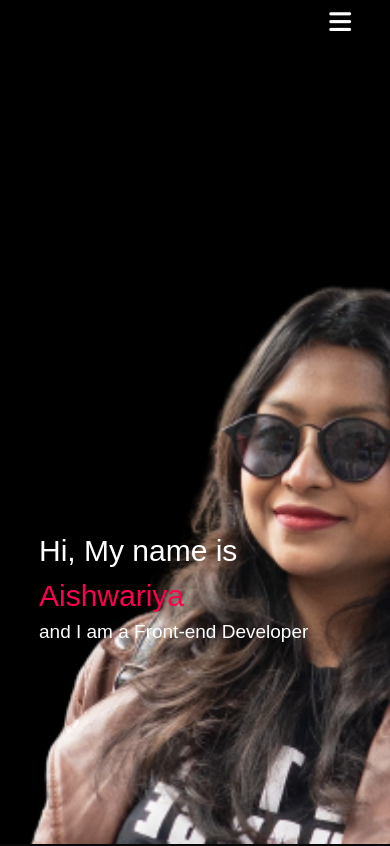
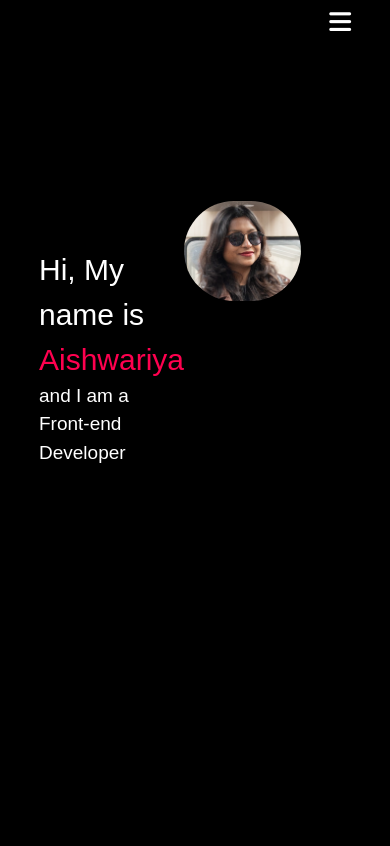
Before and after one commit to Aishwariya22/My_Portfolio, an Angular app: page / in a window 390 px wide. Shown: the top 846 px of the page. Built offline with nearby package versions, Linux system fonts and the light colour scheme.

Commit message:
resolution

```diff
--- a/src/app/app.component.css
+++ b/src/app/app.component.css
@@ -1,89 +1,126 @@
-#header{
+#header {
     width: 100%;
     height: 100vh;
     background-image: url(images/background2.png);
     background-size: cover;
     background-position: center;
 }
-.container{
+
+.container {
     padding: 10px 10%;
 }
-nav{
-    display:flex;
+
+nav {
+    display: flex;
     align-items: center;
     justify-content: flex-end;
     flex-wrap: wrap;
 }
+
 /* .logo{
     width: 140px;
 } */
-nav ul li{
+nav ul li {
     display: inline-block;
     list-style: none;
     margin: 10px 20px;
 }
-nav ul li a{
+
+nav ul li a {
     color: #fff;
     text-decoration: none;
     font-size: 18px;
     position: relative;
 }
-nav ul li a::after{
-    content:'';
+
+nav ul li a::after {
+    content: '';
     width: 0%;
     height: 3px;
     background: #ff004f;
     position: absolute;
-    left:0;
+    left: 0;
     bottom: -6px;
     transition: 0.5s;
 }
-nav ul li a:hover:after{
+
+nav ul li a:hover:after {
     width: 100%;
 }
-.header-text{
+
+.header-text {
     margin-top: 20%;
     font-size: 30px;
 }
-.header-text h1{
+
+.header-text h1 {
     font-size: 60px;
     /* margin-top: 20px; */
 }
-.header-text h1 span{
+
+.header-text h1 span {
     color: #ff004f;
 }
+
+.mobile-image {
+    display: none;
+}
+
 .copyright-container {
     box-sizing: border-box;
     padding-right: 20px;
     padding-left: 20px;
     background-color: black;
     text-align: center;
-    position:absolute;
+    position: absolute;
     bottom: 0;
     width: 100%;
     height: 150px;
     color: white;
-  }
+}
+
 /*-------------------------css for small screens----------*/
-nav .fas{
+nav .fas {
     display: none;
 }
-@media only screen and (max-width: 600px){
-    #header{
-        background-image: url(images/background2.png);
+
+@media only screen and (max-width: 600px) {
+    #header {
+        background-image: none !important;
+        background-color: black;
+        height: 112vh;
     }
-    .header-text{
+    .descriptionContainer{
+        display: flex;
+        align-items: center;
+        flex-direction: row;
+        width: 134px;
+        align-content: center;
+
+    }
+
+    .mobile-image {
+        display: flex;
+        width: 130%;
+        height: 100px;
+        border-radius: 61px;
+    }
+
+    .header-text {
         margin-top: 158%;
         font-size: 19px;
     }
-    .header-text h1{
+
+    .header-text h1 {
         font-size: 30px;
     }
-    nav .fas{
+
+    nav .fas {
         display: block;
         font-size: 25px;
     }
-    nav ul{
+
+    nav ul {
         background: #ff004f;
         position: fixed;
         top: 0;
@@ -94,11 +131,13 @@ nav .fas{
         z-index: 2;
         transition: right 0.5s ease-out;
     }
-    nav ul li{
+
+    nav ul li {
         display: block;
         margin: 25px;
     }
-    nav ul .fas{
+
+    nav ul .fas {
         position: absolute;
         top: 25px;
         left: 25px;
--- a/src/app/app.component.html
+++ b/src/app/app.component.html
@@ -12,10 +12,15 @@
       </ul>
       <i class="fas fa-bars" (click)="onMenu()"></i>
     </nav>
+    <div class="descriptionContainer">
+
+
     <div class="header-text">
       <h1>Hi, My name is </h1>
       <h1><span>Aishwariya</span></h1>
       <p>and I am a Front-end Developer</p>
+    </div>
+    <img src="../../assets/about.jpg" class="mobile-image" alt="Mobile Image">
     </div>
   </div>
 </div>
```
Also changed, not shown: src/assets/face.jpg (added).
